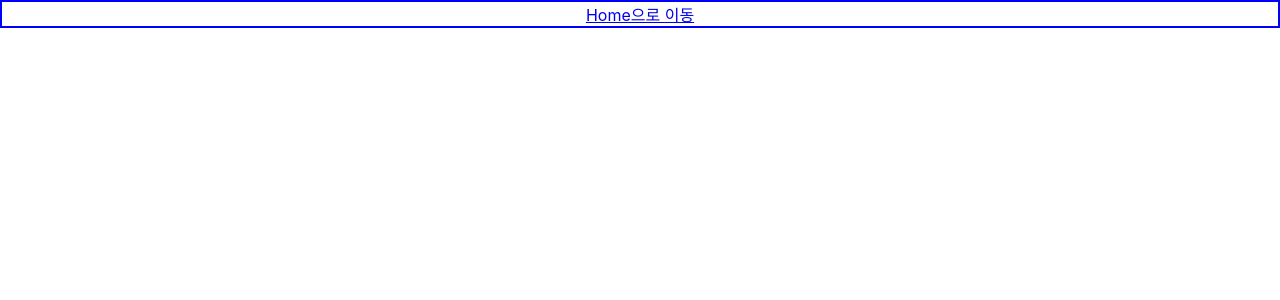
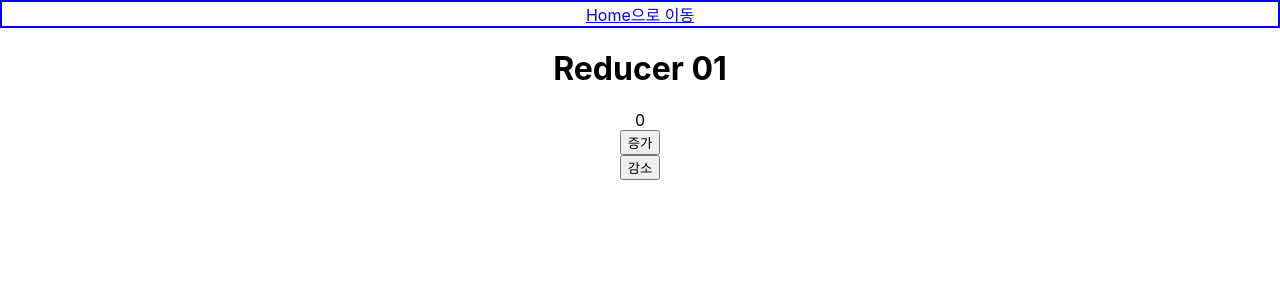
Before and after one commit to won395/cyciReact, a React (Create React App) app: page /red01 in a window 1280 px wide. Before the commit this address had no page. Shown: the top 300 px of the page. Built offline with nearby package versions, Linux system fonts and the light colour scheme.

Commit message:
Feat: useState

```diff
--- a/src/App.js
+++ b/src/App.js
@@ -15,6 +15,7 @@ import BoardList from './comp/pro/BoardList1'
 import BoardCreate from './comp/pro/BoardCreate'
 import BoardDetail from './comp/pro/BoardDetail'
 import BoardEdit from './comp/pro/BoardEdit'
+import Red01 from './comp/red/Red01'
 
 import Ax1 from './comp/ax/ax01'
 
@@ -40,6 +41,7 @@ function App() {
           <Route path="/board/create" element={<BoardCreate />} />
           <Route path="/BoardDetail/:idx" element={<BoardDetail />} />
           <Route path="/board/edit/:id" element={<BoardEdit />} />
+          <Route path="/red01" element={<Red01 />} />
 
 
           <Route path={"/ax1"} element={<Ax1 />} />
@@ -78,6 +80,7 @@ function Home() {
       <Link to="/itemList">아이템 리스트</Link><br/>
 
       <Link to="/board">게시판 리스트</Link><br/>
+      <Link to="/red01">리듀서 01</Link><br/>
     </div>
   )
 }
--- /dev/null
+++ b/src/comp/red/Red01.js
@@ -0,0 +1,22 @@
+import { useState } from "react"
+
+export default function Red01() {
+
+    const [data, setData] = useState(0);
+
+    return (
+        <div>
+            <h1>Reducer 01</h1>
+            {data}<br/>
+            <input type="button" value="증가"
+            onClick={e=> {
+                setData(data+1)
+            }}/><br/>
+            <input type="button" value="감소"
+            onClick={e=> {
+                setData(data-1)
+            }}/>
+        </div>
+    )
+
+}
```
